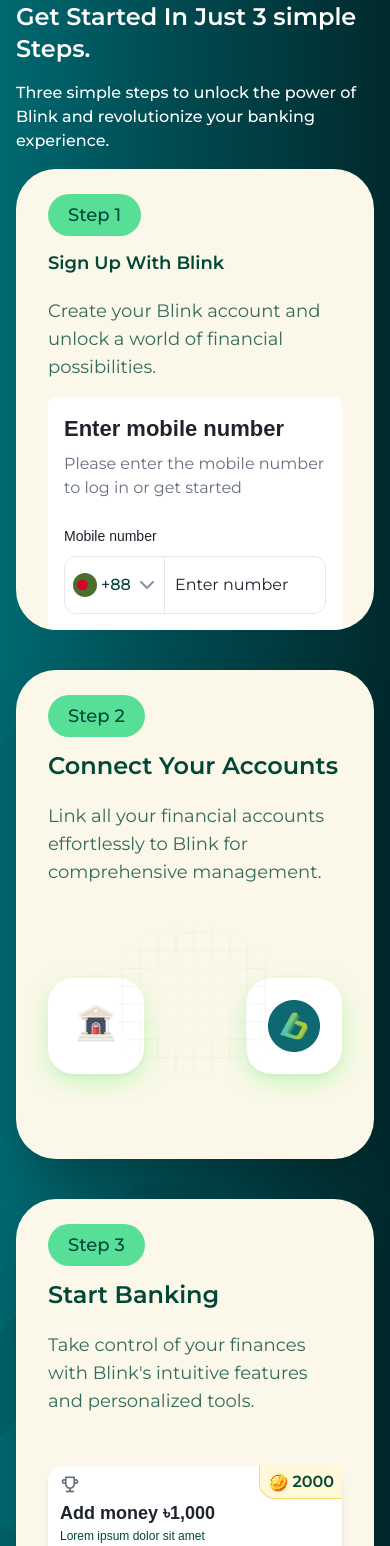
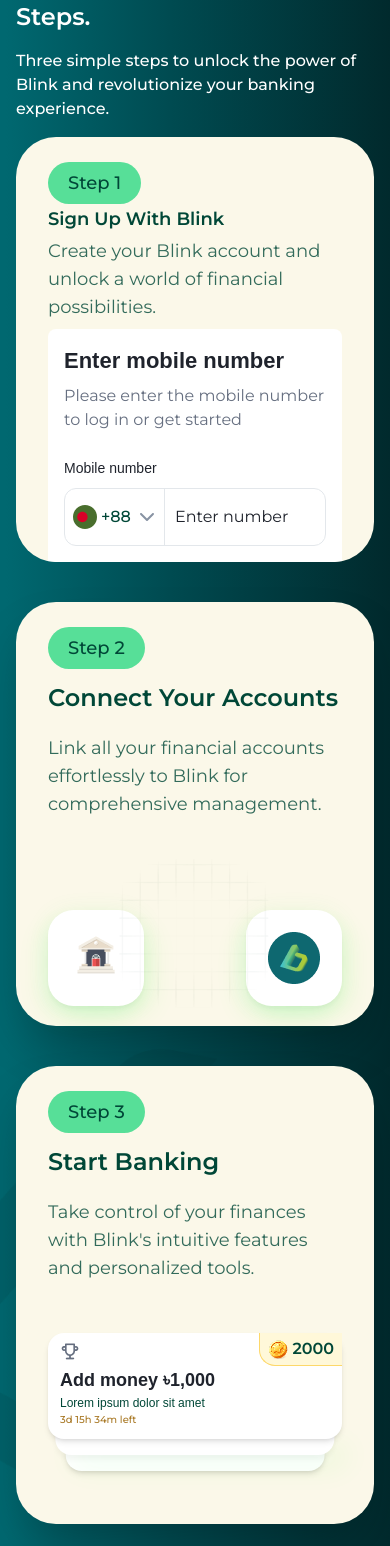
Before and after one commit to programmerrm/blink-marsand-co, a Next.js app: page / in a window 390 px wide. Shown: the part 5802-7348 px from the top of the page. Built offline with nearby package versions, Linux system fonts and the light colour scheme; a web font is replaced by a local one.

Commit message:
Update: fixed sticky styling for mobile

```diff
--- a/components/steps/Steps.tsx
+++ b/components/steps/Steps.tsx
@@ -13,7 +13,7 @@
         <section className="bg-[linear-gradient(90deg,#006870_0.38%,#006870_1.38%,#004B51_43.62%,#01292C_100.94%)] relative py-8 lg:py-30">
             <div className="container grid grid-cols-1 gap-4 lg:grid-cols-2 relative">
                 {/* Section title text */}
-                <div className="text-white mt-8 sticky top-10 h-fit">
+                <div className="text-white lg:mt-8 sticky top-10 h-fit">
                     <h2>Get Started In Just 3 simple Steps.</h2>
                     <p className="mt-4">
                         Three simple steps to unlock the power of Blink and revolutionize your
@@ -23,15 +23,15 @@
                 {/* Step cards container */}
                 <div className="relative z-1">
                     {/* step 1 */}
-                    <div className="bg-[#FBF8E9] rounded-[2.5rem] px-8 pt-8 overflow-hidden sticky top-10">
+                    <div className="bg-[#FBF8E9] rounded-[2.5rem] px-8 pt-8 overflow-hidden sticky top-50 lg:top-10">
                         <span className="bg-[#57DF98] py-2.5 px-5 rounded-full text-lg font-medium">
                             Step 1
                         </span>
-                        <h4 className="mt-5">Sign Up With Blink</h4>
-                        <p className="text-lg text-[#004737CC] font-normal mt-5">
+                        <h4 className="mt-2 lg:mt-5">Sign Up With Blink</h4>
+                        <p className="text-lg text-[#004737CC] font-normal mt-1 lg:mt-5">
                             Create your Blink account and unlock a world of financial possibilities.
                         </p>
-                        <div className="max-w-82 mx-auto px-4 pt-4 bg-white mt-4 lg:mt-15 rounded-t-lg pb-4">
+                        <div className="max-w-82 mx-auto px-4 pt-4 bg-white mt-2 lg:mt-15 rounded-t-lg pb-4">
                             <h5 className="text-[1.375rem] font-blinker text-[#1F232C]">
                                 Enter mobile number
                             </h5>
@@ -67,7 +67,7 @@
                         </div>
                     </div>
                     {/* step 2 */}
-                    <div className="bg-[#FBF8E9] rounded-[2.5rem] px-8 pt-8 mt-10 pb-21.25 sticky top-20 shadow-2xl">
+                    <div className="bg-[#FBF8E9] rounded-[2.5rem] px-8 pt-8 mt-10 pb-5 lg:pb-21.25 sticky top-50 lg:top-20 shadow-2xl">
                         <span className="bg-[#57DF98] py-2.5 px-5 rounded-full text-lg font-medium">
                             Step 2
                         </span>
@@ -101,7 +101,7 @@
                         </div>
                     </div>
                     {/* step 3 */}
-                    <div className="bg-[#FBF8E9] rounded-[2.5rem] px-8 pt-8 mt-10 pb-21.25 sticky top-30 shadow-2xl">
+                    <div className="bg-[#FBF8E9] rounded-[2.5rem] px-8 pt-8 mt-10 pb-21.25 sticky top-50 lg:top-30 shadow-2xl">
                         <span className="bg-[#57DF98] py-2.5 px-5 rounded-full text-lg font-medium">
                             Step 3
                         </span>
```
Also changed, not shown: app/layout.tsx (+3 -9 lines).
